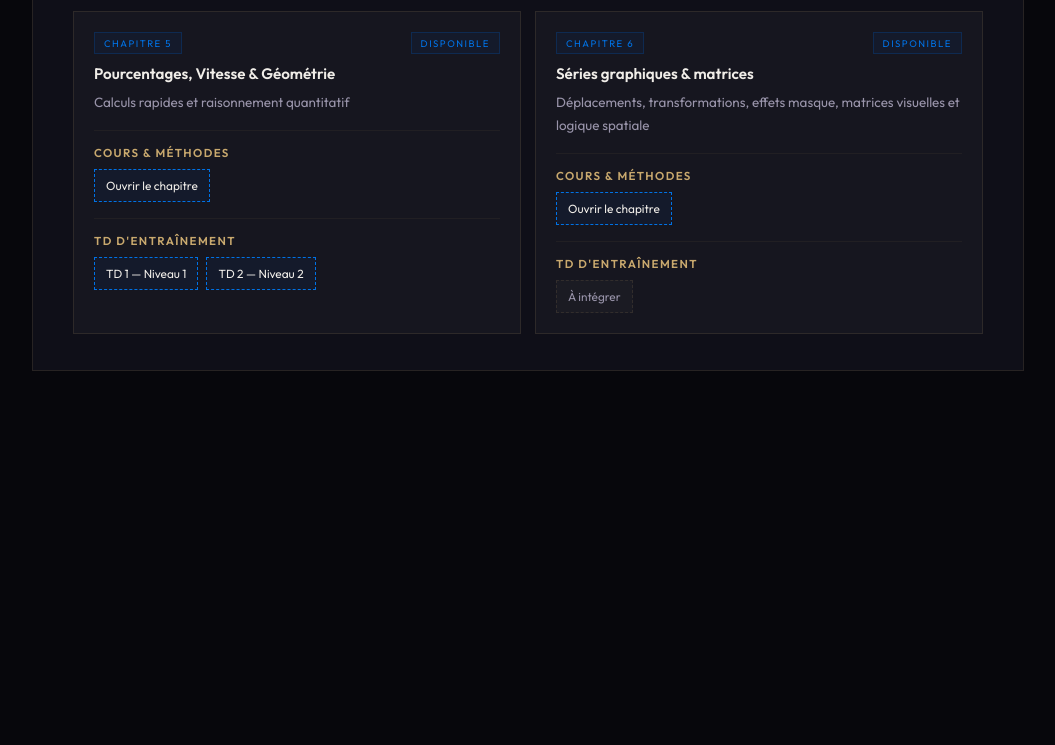
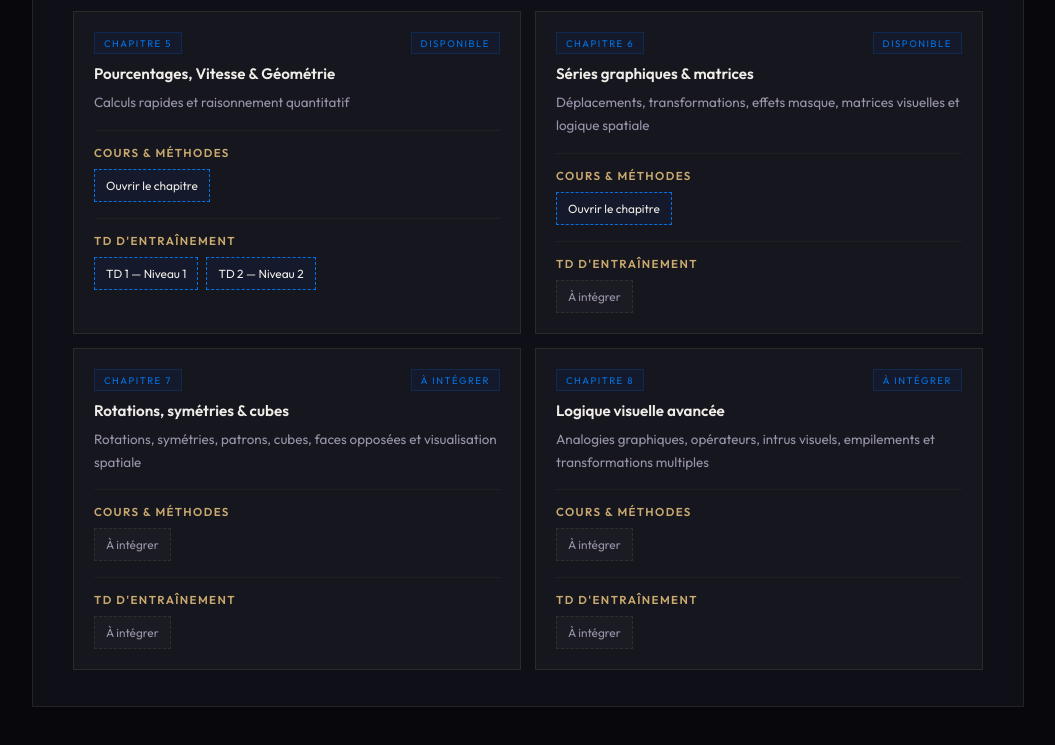
Before and after one commit to abijaoui27-ai/PREPESCP, a website: page essec-psycho.html in a window 1280 px wide. Shown: the part 1249-1994 px from the top of the page, without its empty margins (112-1167 px from the left). Before the commit the page ends 1690 px from the top, so only its background shows below. Drawn offline with nearby package versions, Linux system fonts and the light colour scheme.

Commit message:
Add chapter 7 and 8 placeholders to ESSEC psycho dashboard

```diff
--- a/essec-psycho.html
+++ b/essec-psycho.html
@@ -28,7 +28,9 @@
 ['Mastermind BP/MP','Déduction par indices bien placés / mal placés','TD 1 — Niveau 1','TD 2 — Niveau 2','','/essec-mastermind-bp-mp.html','/essec-mastermind-bp-mp-td1.html','/essec-mastermind-bp-mp-td2.html',''],
 ['Conditions minimales','Déterminer si les informations données suffisent','TD 1 — Niveau 1','TD 2 — Niveau 2','','/essec-conditions-minimales.html','/essec-conditions-minimales-td1.html','/essec-conditions-minimales-td2.html',''],
 ['Pourcentages, Vitesse & Géométrie','Calculs rapides et raisonnement quantitatif','TD 1 — Niveau 1','TD 2 — Niveau 2','','/essec-pourcentages-vitesse-geometrie.html','/essec-pourcentages-vitesse-geometrie-td1.html','/essec-pourcentages-vitesse-geometrie-td2.html',''],
-['Séries graphiques & matrices','Déplacements, transformations, effets masque, matrices visuelles et logique spatiale','TD 1 — À intégrer','TD 2 — À intégrer','','/essec-series-graphiques-matrices.html','','','']
+['Séries graphiques & matrices','Déplacements, transformations, effets masque, matrices visuelles et logique spatiale','TD 1 — À intégrer','TD 2 — À intégrer','','/essec-series-graphiques-matrices.html','','',''],
+['Rotations, symétries & cubes','Rotations, symétries, patrons, cubes, faces opposées et visualisation spatiale','TD 1 — À intégrer','TD 2 — À intégrer','TD 3 — À intégrer','','','',''],
+['Logique visuelle avancée','Analogies graphiques, opérateurs, intrus visuels, empilements et transformations multiples','TD 1 — À intégrer','TD 2 — À intégrer','TD 3 — À intégrer','','','','']
 ];
 const VERBAL=[
 ['Synonymes & Antonymes','Nuances lexicales, oppositions et pièges de vocabulaire','TD 1 — Niveau 1','TD 2 — Niveau 2','','/essec-verbal-synonymes-antonymes.html','/essec-verbal-synonymes-antonymes-td1.html','/essec-verbal-synonymes-antonymes-td2.html',''],
@@ -40,7 +42,7 @@
 const MANAGEMENT=[
 ['Partie managériale','Espace réservé pour les futurs cas et mises en situation','TD 1 — Diagnostic managérial','TD 2 — Priorisation & arbitrage','TD 3 — Leadership & communication','','','','']
 ];
-function chapterHtml(list){return list.map((c,i)=>{let title=c[0],desc=c[1],tds=[{t:c[2],l:c[6]},{t:c[3],l:c[7]},{t:c[4],l:c[8]}].filter(x=>x.t&&x.l),link=c[5];return `<div class="chapter"><div class="chapter-top"><span class="tag">Chapitre ${i+1}</span><span class="tag">${link?'Disponible':'À intégrer'}</span></div><h4>${title}</h4><p class="muted">${desc}</p><div class="resource-block"><div class="resource-title">Cours & méthodes</div><div class="resource-row"><a class="resource ${link?'ready':''}" href="${link||'#'}">Ouvrir le chapitre</a></div></div><div class="resource-block"><div class="resource-title">TD d'entraînement</div><div class="resource-row">${tds.length?tds.map(x=>`<a class="resource ready" href="${x.l}">${x.t}</a>`).join(''):'<span class="resource">À intégrer</span>'}</div></div></div>`}).join('')}
+function chapterHtml(list){return list.map((c,i)=>{let title=c[0],desc=c[1],tds=[{t:c[2],l:c[6]},{t:c[3],l:c[7]},{t:c[4],l:c[8]}].filter(x=>x.t&&x.l),link=c[5];return `<div class="chapter"><div class="chapter-top"><span class="tag">Chapitre ${i+1}</span><span class="tag">${link?'Disponible':'À intégrer'}</span></div><h4>${title}</h4><p class="muted">${desc}</p><div class="resource-block"><div class="resource-title">Cours & méthodes</div><div class="resource-row">${link?`<a class="resource ready" href="${link}">Ouvrir le chapitre</a>`:'<span class="resource">À intégrer</span>'}</div></div><div class="resource-block"><div class="resource-title">TD d'entraînement</div><div class="resource-row">${tds.length?tds.map(x=>`<a class="resource ready" href="${x.l}">${x.t}</a>`).join(''):'<span class="resource">À intégrer</span>'}</div></div></div>`}).join('')}
 function render(){quantCards.innerHTML=chapterHtml(QUANT);verbalCards.innerHTML=chapterHtml(VERBAL);managementCards.innerHTML=chapterHtml(MANAGEMENT);testChapters.innerHTML=[...QUANT,...VERBAL,...MANAGEMENT].map(c=>`<div class="check">${c[0]}</div>`).join('')}
 document.querySelectorAll('.subbtn').forEach(btn=>btn.addEventListener('click',()=>{let id=btn.dataset.sub;document.querySelectorAll('.subbtn').forEach(b=>b.classList.toggle('active',b===btn));document.querySelectorAll('.subpanel').forEach(p=>p.classList.toggle('active',p.id==='sub-'+id))}));render();
 </script>
```
